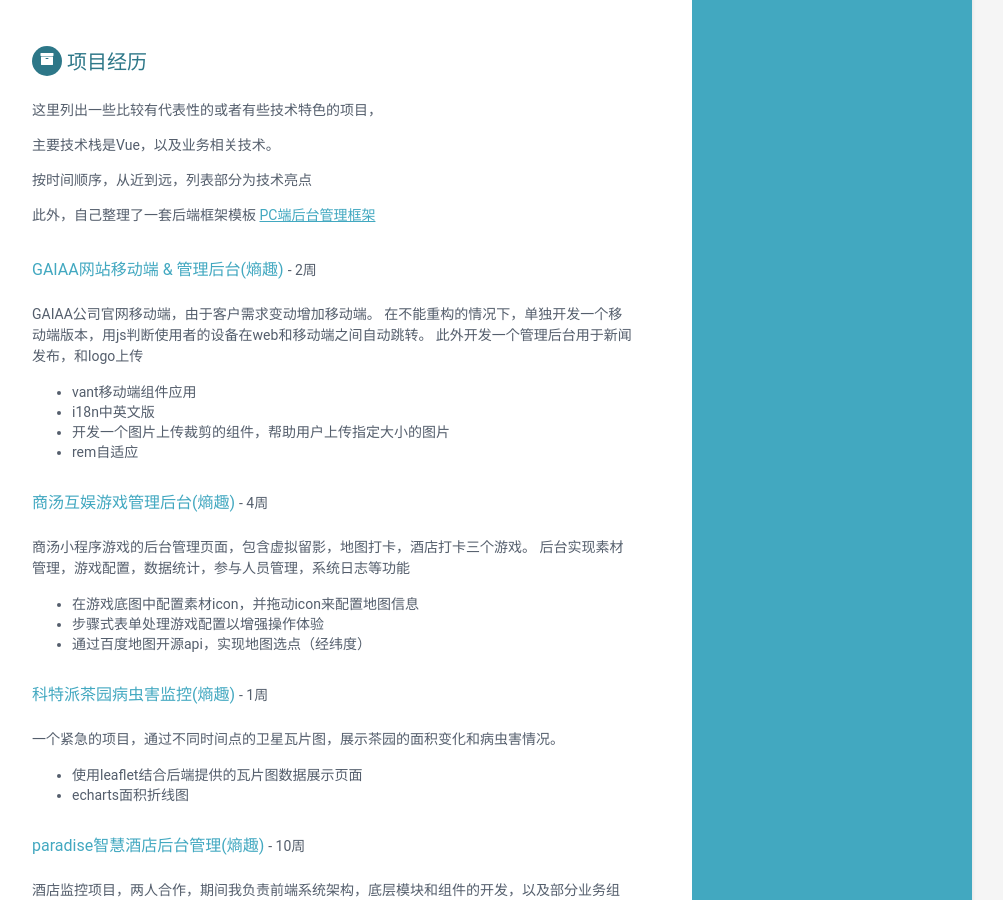
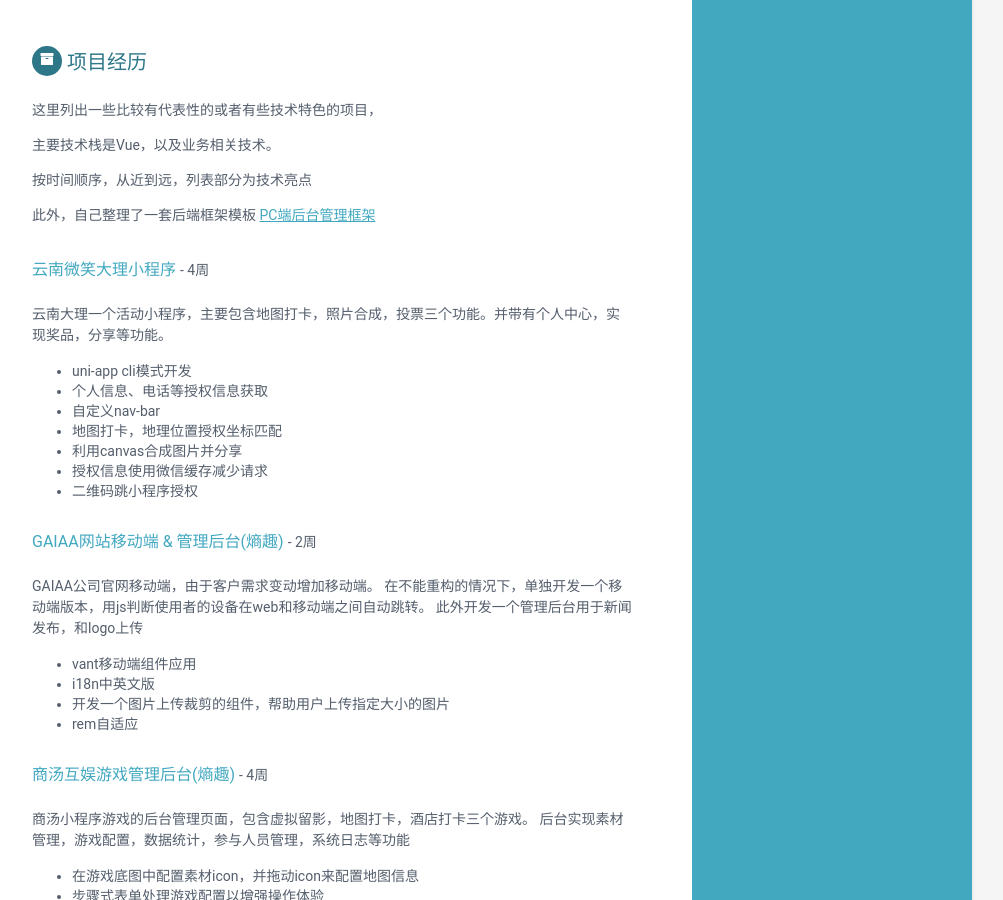
Before and after one commit to wellfrog16/cv, a Jekyll site: the page built from index.html, in a window 1280 px wide and 900 px high, scrolled down 1769 px. Shown: the whole window, without its empty margins (168-1171 px from the left). Built offline with Jekyll 4.4.1, drawn with Linux system fonts in a browser that asks for light colours.

Commit message:
更新简历

```diff
--- a/_data/data.yml
+++ b/_data/data.yml
@@ -146,6 +146,19 @@ projects:
       <a href="https://wellfrog16.github.io/template-vue-admin" target="_blank">PC端后台管理框架</a>
 
     assignments:
+      - title: 云南微笑大理小程序
+        cycle: 4周
+        tagline: |
+          云南大理一个活动小程序，主要包含地图打卡，照片合成，投票三个功能。并带有个人中心，实现奖品，分享等功能。
+
+            - uni-app cli模式开发
+            - 个人信息、电话等授权信息获取
+            - 自定义nav-bar
+            - 地图打卡，地理位置授权坐标匹配
+            - 利用canvas合成图片并分享
+            - 授权信息使用微信缓存减少请求
+            - 二维码跳小程序授权
+
       - title: GAIAA网站移动端 & 管理后台(熵趣)
         cycle: 2周
         # link: https://thegaiaa.org/m/
@@ -292,10 +305,10 @@ skills:
       - name: Nodejs & Eggjs
         level: 50%
 
+      - name: 小程序
+        level: 60%
+
       - name: React & Typescript
-        level: 35%
-
-      - name: 小程序
         level: 35%
 
       - name: Photoshop
```
